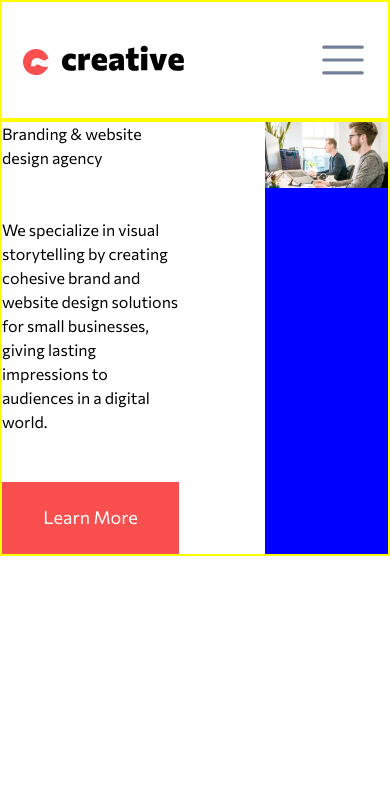
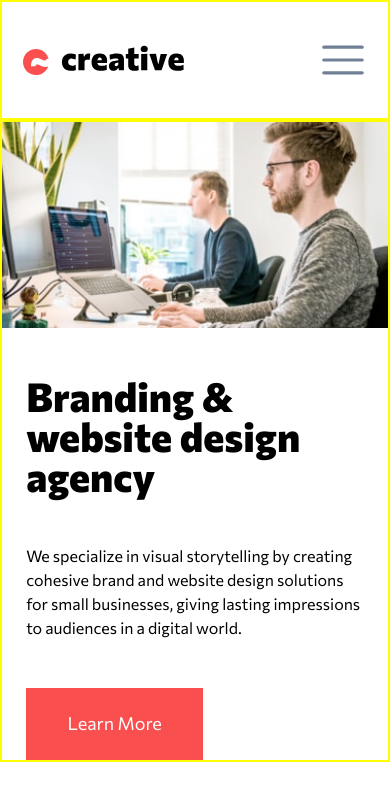
Before and after one commit to JesusKreist/creative-website, a Next.js app: page / in a window 390 px wide. Shown: the top 800 px of the page. Built offline with nearby package versions, Linux system fonts and the light colour scheme.

Commit message:
Add Hero components styling for mobile devices

```diff
--- a/components/Hero/Hero.tsx
+++ b/components/Hero/Hero.tsx
@@ -22,7 +22,7 @@ const Hero = () => {
         position="relative"
         height="100%"
         templateColumns={{
-          base: "repeat(18, 1fr)",
+          base: "repeat(16, 1fr)",
           md: "repeat(16, 1fr)",
           lg: "repeat(17, 1fr)",
         }}
@@ -36,27 +36,27 @@ const Hero = () => {
           xl: "blue",
           "2xl": "green",
         }}
+        rowGap="3rem"
       >
         <Flex
           direction="column"
-          //   height={{ lg: "379", xl: "528px" }}
           gridColumn={{
+            base: "2 / -2",
             md: "2 / span 7",
             lg: "3 / span 7",
             "2xl": "4 / span 7",
           }}
           gap="3rem"
-          gridRow="1 / 2"
+          gridRow={{ md: "1 / 2" }}
           zIndex="1"
           alignSelf="center"
           color="black"
-          justifyContent="space-between"
         >
           <Heading
-            fontSize={{ md: "3.5rem", xl: "5rem" }}
-            lineHeight={{ md: "3.5rem", xl: "5.5rem" }}
-            fontWeight={{ md: "extrabold", xl: "extrabold" }}
-            width={{ md: "398px", xl: "550px" }}
+            fontSize={{ base: "2.5rem", md: "3.5rem", xl: "5rem" }}
+            lineHeight={{ base: "2.5rem", md: "3.5rem", xl: "5.5rem" }}
+            fontWeight="extrabold"
+            width={{ base: "", md: "398px", xl: "550px" }}
           >
             Branding & website design agency
           </Heading>
--- a/components/Hero/HeroImage.tsx
+++ b/components/Hero/HeroImage.tsx
@@ -2,16 +2,21 @@ import { Box, Image } from "@chakra-ui/react";
 
 const HeroImage = () => {
   return (
-    <Box gridColumn="span 10 / -1" gridRow="1 / 2" width="100%" bgColor="blue">
+    <Box
+      gridColumn={{ base: "1 / -1", md: "span 10 / -1" }}
+      gridRow={{ base: "1", md: "1 / 2" }}
+      width="100%"
+      bgColor="blue"
+    >
       <Box as="picture" width="100%">
         <Box
           as="source"
-          media="(max-width: 400px)"
+          media="(max-width: 768px)"
           srcSet="/mobile/image-hero.jpg"
         ></Box>
         <Box
           as="source"
-          media="(min-width: 400px) and (max-width: 960px)"
+          media="(min-width: 768px) and (max-width: 960px)"
           srcSet="/tablet/image-hero.jpg"
         ></Box>
         <Image
```
